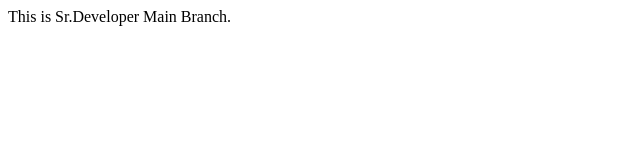
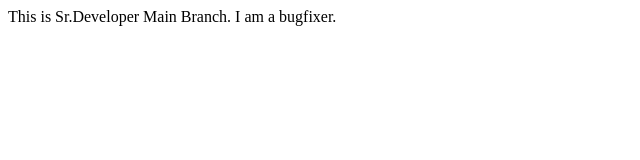
Before and after one commit to SidduBhuvanagiri/Main-master, a plain HTML site: page index.html in a window 1280 px wide. Shown: the whole page, without its empty margins (0-640 px from the left). Drawn offline with Linux system fonts and the light colour scheme.

Commit message:
bugfixer

```diff
--- a/index.html
+++ b/index.html
@@ -7,5 +7,6 @@
 </head>
 <body>
     This is Sr.Developer Main Branch.
+    I am a bugfixer.
 </body>
 </html>
```
